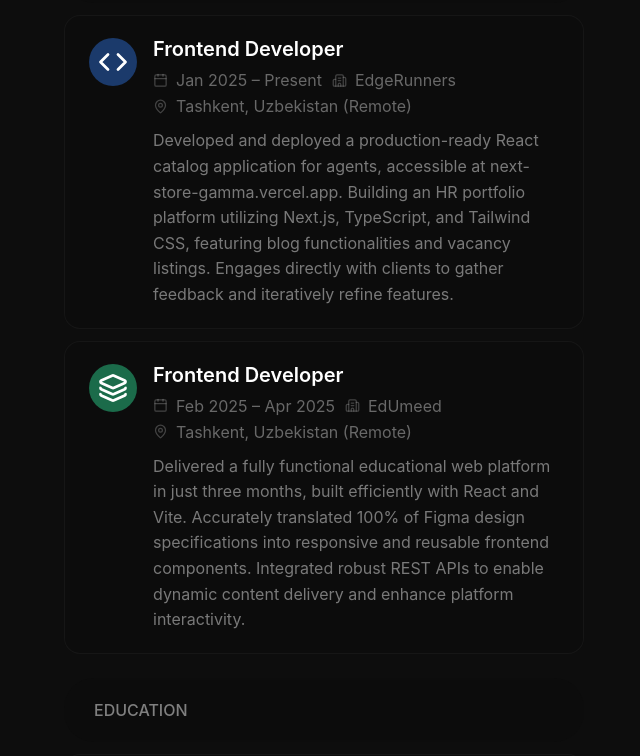
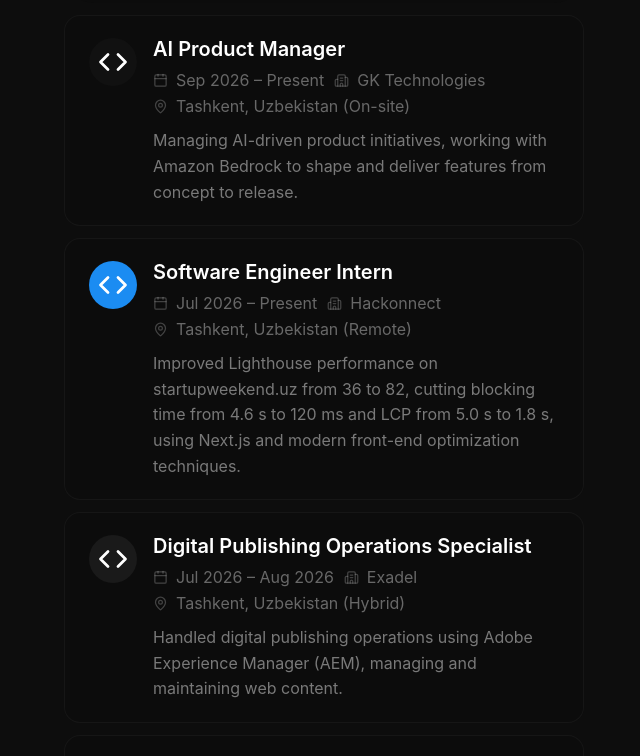
Before and after one commit to MXasan/portfolio-mcasyn, a React app: page / in a window 1280 px wide. Shown: the part 1020-1776 px from the top of the page, without its empty margins (566-1206 px from the left). Built offline with nearby package versions, Linux system fonts and the light colour scheme; the HTML template or start-up script is replaced by a standard one.

Commit message:
fix: update data and rename file

```diff
--- a/src/rightSide/rightSide.tsx
+++ b/src/rightSide/rightSide.tsx
@@ -5,16 +5,16 @@ import RightSideEducation from "./rightSideEducation/rightSideEducation";
 import RightSideContact from "./rightSideContact/rightSideContact";
 
 import "./rightSide.css";
-import RightSideCarousel, {
-  RightSideCarouselForMobile,
-} from "./rightSideProjects";
+import RightSideProjects, {
+  RightSideProjectsForMobile,
+} from "./rightSideProjects/rightSideProjects";
 const RightSide = () => {
   return (
     <div className="right-side">
       <RightSideBgMaker />
       <RightSideIntro />
-      <RightSideCarousel />
-      <RightSideCarouselForMobile  />
+      <RightSideProjects />
+      <RightSideProjectsForMobile />
       <RightSideExperience />
       <RightSideEducation />
       <RightSideContact />
--- a/src/rightSide/rightSideExpereince/rightSideExpereince.tsx
+++ b/src/rightSide/rightSideExpereince/rightSideExpereince.tsx
@@ -13,24 +13,44 @@ interface Experience {
 
 const experiences: Experience[] = [
   {
-    role: "Frontend Developer",
-    dateRange: "Jan 2025 – Present",
-    company: "EdgeRunners",
-    location: "Tashkent, Uzbekistan (Remote)",
+    role: "AI Product Manager",
+    dateRange: "Sep 2026 – Present",
+    company: "GK Technologies",
+    location: "Tashkent, Uzbekistan (On-site)",
     description:
-      "Developed and deployed a production-ready React catalog application for agents, accessible at next-store-gamma.vercel.app. Building an HR portfolio platform utilizing Next.js, TypeScript, and Tailwind CSS, featuring blog functionalities and vacancy listings. Engages directly with clients to gather feedback and iteratively refine features.",
-    logoBg: "#1B3A6B",
+      "Managing AI-driven product initiatives, working with Amazon Bedrock to shape and deliver features from concept to release.",
+    logoBg: "#111111",
     icon: <Code strokeWidth={2.2} />,
   },
   {
-    role: "Frontend Developer",
-    dateRange: "Feb 2025 – Apr 2025",
-    company: "EdUmeed",
+    role: "Software Engineer Intern",
+    dateRange: "Jul 2026 – Present",
+    company: "Hackonnect",
     location: "Tashkent, Uzbekistan (Remote)",
     description:
-      "Delivered a fully functional educational web platform in just three months, built efficiently with React and Vite. Accurately translated 100% of Figma design specifications into responsive and reusable frontend components. Integrated robust REST APIs to enable dynamic content delivery and enhance platform interactivity.",
-    logoBg: "#1B6B4A",
-    icon: <Layers strokeWidth={2.2} />,
+      "Improved Lighthouse performance on startupweekend.uz from 36 to 82, cutting blocking time from 4.6 s to 120 ms and LCP from 5.0 s to 1.8 s, using Next.js and modern front-end optimization techniques.",
+    logoBg: "#1B8CF2",
+    icon: <Code strokeWidth={2.2} />,
+  },
+  {
+    role: "Digital Publishing Operations Specialist",
+    dateRange: "Jul 2026 – Aug 2026",
+    company: "Exadel",
+    location: "Tashkent, Uzbekistan (Hybrid)",
+    description:
+      "Handled digital publishing operations using Adobe Experience Manager (AEM), managing and maintaining web content.",
+    logoBg: "#1A1A1A",
+    icon: <Code strokeWidth={2.2} />,
+  },
+  {
+    role: "Frontend Developer Student Trainee",
+    dateRange: "May 2024 – Apr 2025",
+    company: "The Rolling Scopes School",
+    location: "Uzbekistan (Hybrid)",
+    description:"Supported day-to-day digital publishing operations, coordinating workflows for 150+ pieces of content per week across editorial, design, and technical teams.",
+    // Completed a one-year apprenticeship focused on front-end development and JavaScript, building hands-on projects and following industry best practices.
+    logoBg: "#FFE500",
+    icon: <Code strokeWidth={2.2} />,
   },
 ];
 
--- a/src/rightSide/rightSideProjects.tsx
+++ /dev/null
@@ -1,98 +0,0 @@
-import { Card, CardContent } from "@/components/ui/card";
-import {
-  Carousel,
-  CarouselContent,
-  CarouselItem,
-  CarouselNext,
-  CarouselPrevious,
-} from "@/components/ui/carousel";
-const projects = [
-  {
-    id: 1,
-    image: "/websitesImg/website4.jpg",
-    title: "HR Portfolio Platform",
-    tech: "Next.js · TypeScript · Tailwind CSS",
-    Text: "Portfolio website for HR specialists with blog and job listings — currently in development at EdgeRunners.",
-    link: "https://persanal-brand-hr.vercel.app/",
-  },
-  {
-    id: 2,
-    image: "/websitesImg/website1.jpg",
-    title: "Agent Catalog App",
-    tech: "React · REST API",
-    Text: "Catalog web app for agents with dynamic filtering and responsive layout.",
-    link: "https://next-store-gamma.vercel.app",
-  },
-  {
-    id: 3,
-    image: "/websitesImg/website2.jpg",
-    title: "Christmas Shop",
-    tech: "Vanilla JS · HTML · CSS",
-    Text: "Holiday-themed e-commerce shop built with pure JavaScript — no frameworks.",
-    link: "https://christmas-shop-flame.vercel.app",
-  },
-  {
-    id: 4,
-    image: "/websitesImg/website3.jpg",
-    title: "Hangman Game",
-    tech: "JavaScript",
-    Text: "Browser-based word game with game state logic, animations, and keyboard support.",
-    link: "https://hangman-game-xi-umber.vercel.app/",
-  },
-];
-
-export function RightSideCarousel() {
-  return (
-    <>
-      <p className="mini-titles box-for-element">Projects</p>
-      <Carousel className="carusel w-full sm:max-w-xs forDesktop">
-        <CarouselContent>
-          {projects.map((item, index) => (
-            <CarouselItem key={index}>
-              <div className="parent-card">
-                <Card className="flex justify-items-center bg-foreground/80 ">
-                  <a href={item.link} className="cursor-Up">
-                    <CardContent className="card-content">
-                      <img src={item.image} alt={item.title} />
-                      <div className="card-text">
-                        <p className="card-title text-xl text-cyan-50">
-                          {item.title}
-                        </p>
-                      </div>
-                    </CardContent>
-                  </a>
-                </Card>
-              </div>
-            </CarouselItem>
-          ))}
-        </CarouselContent>
-        <CarouselPrevious />
-        <CarouselNext />
-      </Carousel>
-    </>
-  );
-}
-
-export function RightSideCarouselForMobile() {
-  return (
-    <div className="forMobileParent">
-      {projects.map((item, index) => (
-        <div
-          key={index}
-          className="parent-card flex justify-items-center bg-foreground/80 forMobile"
-        >
-          <a href={item.link}>
-            <div className="card-content">
-              <img src={item.image} alt={item.title} />
-              <div className="card-text">
-                <p className="card-title text-xl text-cyan-50">{item.title}</p>
-              </div>
-            </div>
-          </a>
-        </div>
-      ))}
-    </div>
-  );
-}
-
-export default RightSideCarousel;
--- /dev/null
+++ b/src/rightSide/rightSideProjects/rightSideProjects.tsx
@@ -0,0 +1,98 @@
+import { Card, CardContent } from "@/components/ui/card";
+import {
+  Carousel,
+  CarouselContent,
+  CarouselItem,
+  CarouselNext,
+  CarouselPrevious,
+} from "@/components/ui/carousel";
+const projects = [
+  {
+    id: 1,
+    image: "/websitesImg/website4.jpg",
+    title: "HR Portfolio Platform",
+    tech: "Next.js · TypeScript · Tailwind CSS",
+    Text: "Portfolio website for HR specialists with blog and job listings — currently in development at EdgeRunners.",
+    link: "https://persanal-brand-hr.vercel.app/",
+  },
+  {
+    id: 2,
+    image: "/websitesImg/website1.jpg",
+    title: "Agent Catalog App",
+    tech: "React · REST API",
+    Text: "Catalog web app for agents with dynamic filtering and responsive layout.",
+    link: "https://next-store-gamma.vercel.app",
+  },
+  {
+    id: 3,
+    image: "/websitesImg/website2.jpg",
+    title: "Christmas Shop",
+    tech: "Vanilla JS · HTML · CSS",
+    Text: "Holiday-themed e-commerce shop built with pure JavaScript — no frameworks.",
+    link: "https://christmas-shop-flame.vercel.app",
+  },
+  {
+    id: 4,
+    image: "/websitesImg/website3.jpg",
+    title: "Hangman Game",
+    tech: "JavaScript",
+    Text: "Browser-based word game with game state logic, animations, and keyboard support.",
+    link: "https://hangman-game-xi-umber.vercel.app/",
+  },
+];
+
+export function RightSideProjects() {
+  return (
+    <>
+      <p className="mini-titles box-for-element">Projects</p>
+      <Carousel className="carusel w-full sm:max-w-xs forDesktop">
+        <CarouselContent>
+          {projects.map((item, index) => (
+            <CarouselItem key={index}>
+              <div className="parent-card">
+                <Card className="flex justify-items-center bg-foreground/80 ">
+                  <a href={item.link} className="cursor-Up">
+                    <CardContent className="card-content">
+                      <img src={item.image} alt={item.title} />
+                      <div className="card-text">
+                        <p className="card-title text-xl text-cyan-50">
+                          {item.title}
+                        </p>
+                      </div>
+                    </CardContent>
+                  </a>
+                </Card>
+              </div>
+            </CarouselItem>
+          ))}
+        </CarouselContent>
+        <CarouselPrevious />
+        <CarouselNext />
+      </Carousel>
+    </>
+  );
+}
+
+export function RightSideProjectsForMobile() {
+  return (
+    <div className="forMobileParent">
+      {projects.map((item, index) => (
+        <div
+          key={index}
+          className="parent-card flex justify-items-center bg-foreground/80 forMobile"
+        >
+          <a href={item.link}>
+            <div className="card-content">
+              <img src={item.image} alt={item.title} />
+              <div className="card-text">
+                <p className="card-title text-xl text-cyan-50">{item.title}</p>
+              </div>
+            </div>
+          </a>
+        </div>
+      ))}
+    </div>
+  );
+}
+
+export default RightSideProjects;
```
